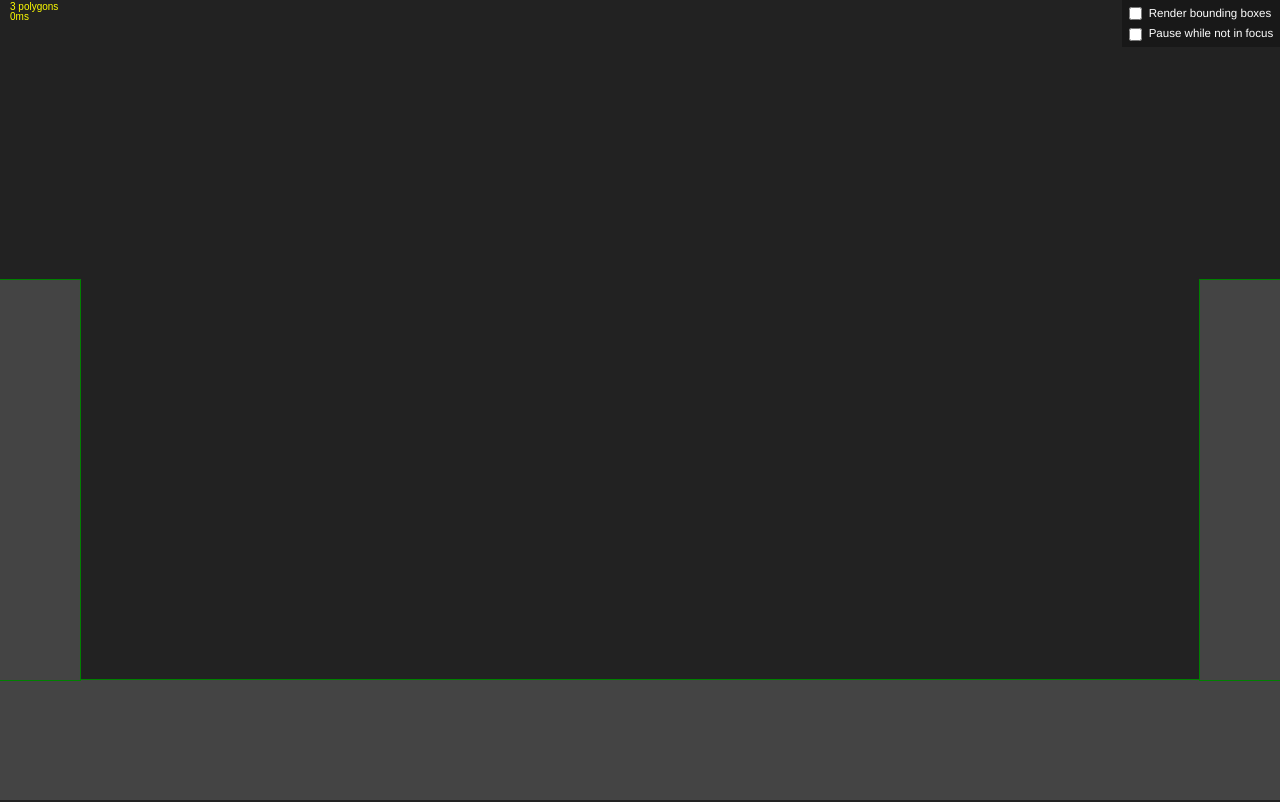
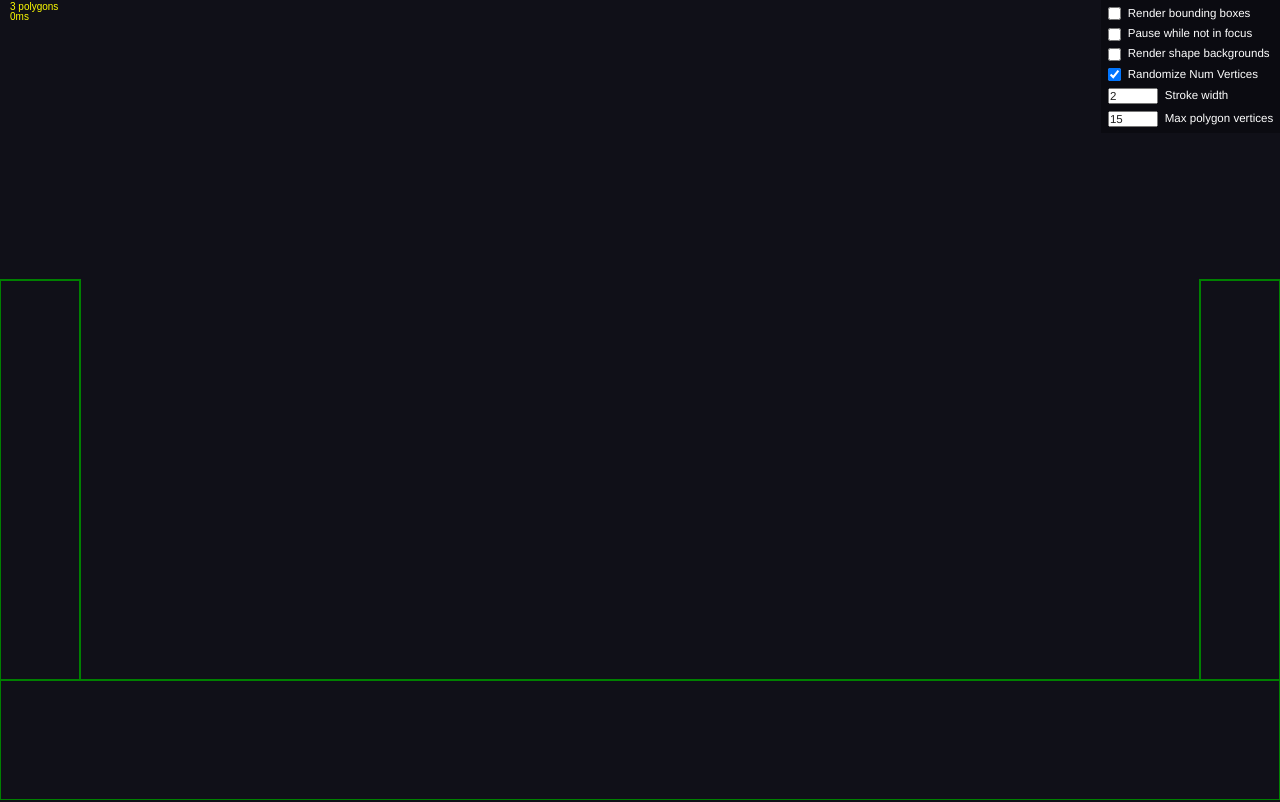
Before and after one commit to Robby6Strings/polyCollisions, a website built with Vite: page index.html in a window 1280 px wide. Built offline with nearby package versions, Linux system fonts and the light colour scheme.

Commit message:
code tidyup

```diff
--- /dev/null
+++ b/src/inputs.ts
@@ -0,0 +1,7 @@
+import { Vec2 } from "./vec"
+
+export const inputs = {
+  m0: false,
+  m1: false,
+  mPos: new Vec2(),
+}
--- a/src/main.ts
+++ b/src/main.ts
@@ -1,70 +1,21 @@
 import { SAT } from "./collisions"
 import "./style.css"
-import { createPoly, Polygon } from "./polygon"
+import { createPolygon, Polygon } from "./polygon"
 import { Vec2 } from "./vec"
-let loopRef = 0
-let ts = performance.now()
-let shapes: Array<Polygon> = []
-const maxPolyVertices = 15
-const options = {
-  renderBounds: false,
-  pauseOnBlur: false,
-}
+import { options, renderOptionsUI } from "./options"
+import { inputs } from "./inputs"
 
-const inputs = {
-  m0: false,
-  m1: false,
-  mPos: new Vec2(),
-}
+renderOptionsUI()
+
+let loopRef = 0,
+  frameStartTime = 0,
+  shapes: Array<Polygon> = []
 
 const canvas = document.createElement("canvas")
 canvas.width = window.innerWidth
 canvas.height = window.innerHeight
 document.body.appendChild(canvas)
 const ctx = canvas.getContext("2d")
-
-function spawnRandomShape() {
-  const n = Math.floor(3 + Math.random() * (maxPolyVertices - 3))
-  const shape = createPoly(inputs.mPos.copy(), n)
-  shape.angularVelocity = 0.0125
-  shapes.push(shape)
-}
-
-function createOptionToggler(optionKey: string, lblText: string): HTMLElement {
-  const checkbox = Object.assign(document.createElement("input"), {
-    id: optionKey,
-    type: "checkbox",
-    onchange: () => {
-      //@ts-ignore
-      options[optionKey] = checkbox.checked
-    },
-  })
-  const lbl = Object.assign(document.createElement("label"), {
-    innerText: lblText,
-  })
-  lbl.htmlFor = checkbox.id
-
-  const wrapperEl = Object.assign(document.createElement("div"), {
-    className: "option",
-  })
-  wrapperEl.append(checkbox, lbl)
-  return wrapperEl
-}
-
-function createUI() {
-  const optsBox = Object.assign(document.createElement("div"), {
-    className: "options",
-  })
-  document.body.appendChild(optsBox)
-
-  optsBox.appendChild(
-    createOptionToggler("renderBounds", "Render bounding boxes")
-  )
-  optsBox.appendChild(
-    createOptionToggler("pauseOnBlur", "Pause while not in focus")
-  )
-}
-createUI()
 
 function createWalls() {
   const floorVertices: Array<Vec2> = [
@@ -179,10 +130,10 @@ function render(dt: number) {
 }
 
 function tick() {
-  if (inputs.m0) spawnRandomShape()
-  ts = performance.now()
+  if (inputs.m0) shapes.push(createPolygon())
+  frameStartTime = performance.now()
   update()
-  render(performance.now() - ts)
+  render(performance.now() - frameStartTime)
   loopRef = requestAnimationFrame(tick)
 }
 
@@ -194,9 +145,6 @@ window.addEventListener("blur", () => {
 window.addEventListener("focus", () => {
   if (options.pauseOnBlur) tick()
 })
-// setInterval(() => {
-//   tick()
-// }, 1000 / 120)
 
 function toggleMouseInput(btn: number, val: boolean) {
   inputs[btn == 0 ? "m0" : "m1"] = val
--- /dev/null
+++ b/src/options.ts
@@ -0,0 +1,97 @@
+export const options = {
+  strokeWidth: 2,
+  renderBounds: false,
+  pauseOnBlur: false,
+  renderShapeBackgrounds: false,
+  randomizeNumVertices: true,
+  maxPolyVertices: 15,
+  renderUI: (el: HTMLElement) => {
+    Object.values(optionHtmlElements.togglers).forEach((item) =>
+      el.append(item)
+    )
+    Object.values(optionHtmlElements.valueSetters).forEach((item) =>
+      el.append(item)
+    )
+  },
+}
+const optionHtmlElements = {
+  togglers: {
+    renderBounds: createOptionToggler("renderBounds", "Render bounding boxes"),
+    pauseOnBlur: createOptionToggler("pauseOnBlur", "Pause while not in focus"),
+    renderShapeBackgrounds: createOptionToggler(
+      "renderShapeBackgrounds",
+      "Render shape backgrounds"
+    ),
+    randomizeNumVertices: createOptionToggler(
+      "randomizeNumVertices",
+      "Randomize Num Vertices"
+    ),
+  },
+  valueSetters: {
+    shapeStrokeWidth: createOptionValueSetter("strokeWidth", "Stroke width"),
+    maxPolyVertices: createOptionValueSetter(
+      "maxPolyVertices",
+      "Max polygon vertices"
+    ),
+  },
+}
+
+export function createOptionToggler(
+  optionKey: string,
+  lblText: string
+): HTMLElement {
+  const checkbox = Object.assign(document.createElement("input"), {
+    id: optionKey,
+    type: "checkbox",
+    //@ts-ignore
+    checked: options[optionKey],
+    onchange: () => {
+      //@ts-ignore
+      options[optionKey] = checkbox.checked
+    },
+  })
+  const lbl = Object.assign(document.createElement("label"), {
+    innerText: lblText,
+  })
+  lbl.htmlFor = checkbox.id
+
+  const wrapperEl = Object.assign(document.createElement("div"), {
+    className: "option",
+  })
+  wrapperEl.append(checkbox, lbl)
+  return wrapperEl
+}
+
+export function createOptionValueSetter(
+  optionKey: string,
+  lblText: string
+): HTMLElement {
+  const input = Object.assign(document.createElement("input"), {
+    id: optionKey,
+    type: "number",
+    //@ts-ignore
+    value: options[optionKey],
+    onchange: () => {
+      //@ts-ignore
+      options[optionKey] = input.value
+    },
+  })
+  const lbl = Object.assign(document.createElement("label"), {
+    innerText: lblText,
+  })
+  lbl.htmlFor = input.id
+
+  const wrapperEl = Object.assign(document.createElement("div"), {
+    className: "option",
+  })
+  wrapperEl.append(input, lbl)
+  return wrapperEl
+}
+
+export function renderOptionsUI() {
+  const optsBox = Object.assign(document.createElement("div"), {
+    className: "options",
+  })
+  document.body.appendChild(optsBox)
+  options.renderUI(optsBox)
+}
--- a/src/polygon.ts
+++ b/src/polygon.ts
@@ -1,4 +1,6 @@
 import { Projection } from "./collisions"
+import { inputs } from "./inputs"
+import { options } from "./options"
 import { Vec2 } from "./vec"
 
 export class Polygon {
@@ -26,8 +28,8 @@ export class Polygon {
   render(ctx: CanvasRenderingContext2D): void {
     const vertices = this.getVertices()
     ctx.strokeStyle = this.isColliding ? "red" : "green"
-    ctx.lineWidth = 2
-    ctx.fillStyle = "#444"
+    ctx.lineWidth = options.strokeWidth
+    ctx.fillStyle = "#555"
     ctx.beginPath()
     ctx.moveTo(vertices[0].x, vertices[0].y)
     for (const vertex of vertices) {
@@ -35,7 +37,8 @@ export class Polygon {
     }
     ctx.closePath()
     ctx.stroke()
-    ctx.fill()
+    if (options.renderShapeBackgrounds) ctx.fill()
+    ctx.lineWidth = 1
   }
   renderBounds(ctx: CanvasRenderingContext2D): void {
     const { minX, minY, maxX, maxY } = this
@@ -138,8 +141,16 @@ function genPolygonVerts(n: number): Vec2[] {
   }
   return verts
 }
-export const createPoly = (pos: Vec2, n: number) =>
-  new Polygon(
-    pos,
+
+export function createPolygon(): Polygon {
+  const n = options.randomizeNumVertices
+    ? Math.floor(3 + Math.random() * (options.maxPolyVertices - 3))
+    : options.maxPolyVertices
+
+  const shape = new Polygon(
+    inputs.mPos.copy(),
     genPolygonVerts(n).map((v) => v.scale(25))
   )
+  shape.angularVelocity = 0.0125
+  return shape
+}
--- a/src/style.css
+++ b/src/style.css
@@ -11,10 +11,12 @@ input {
   margin:0;
   vertical-align: middle;
   margin-right: .5rem;
+  color: #222;
+  max-width: 50px;
 }
 
 body {
-  background: #222;
+  background: #101018;
   margin: 0;
   overflow: hidden;
 }
```
